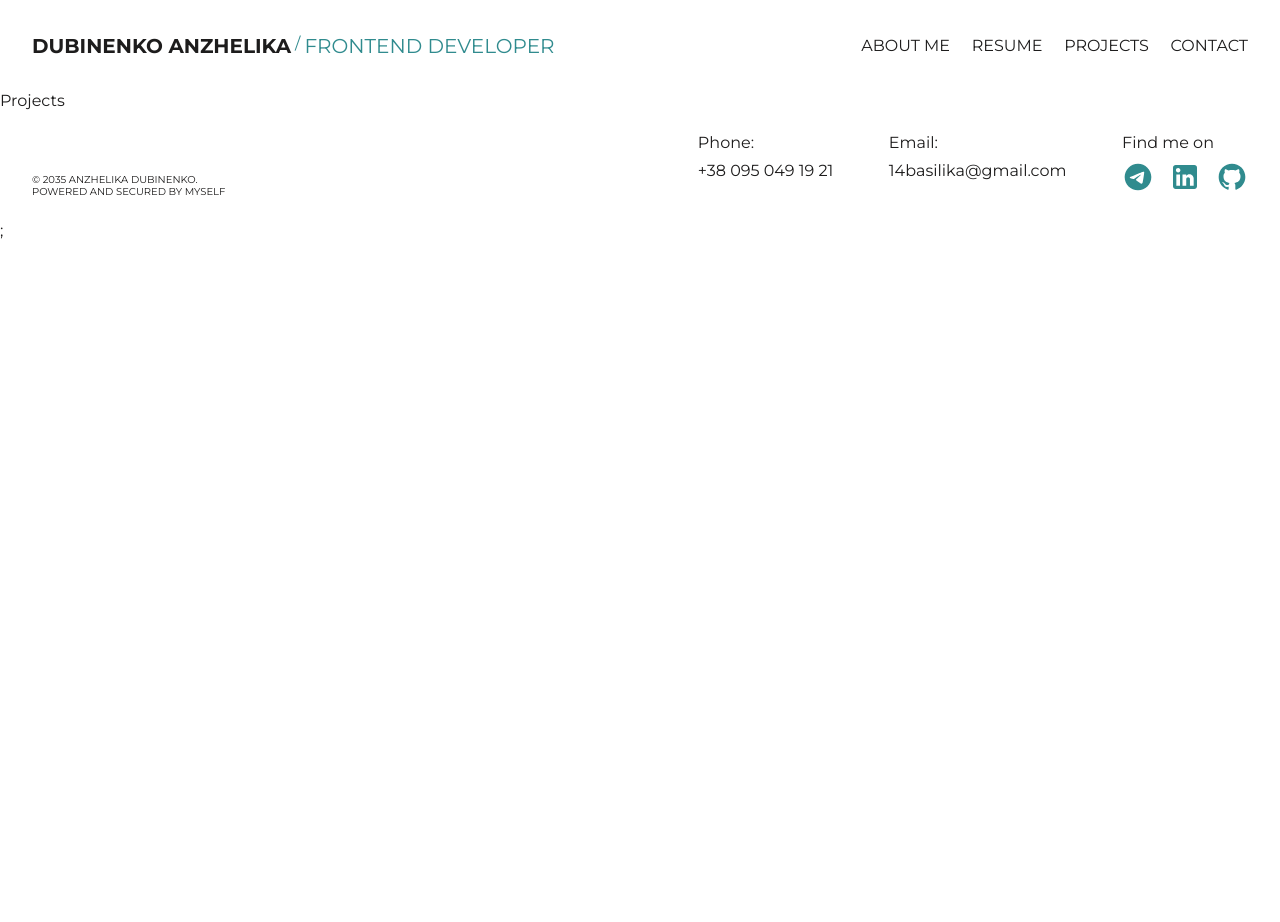
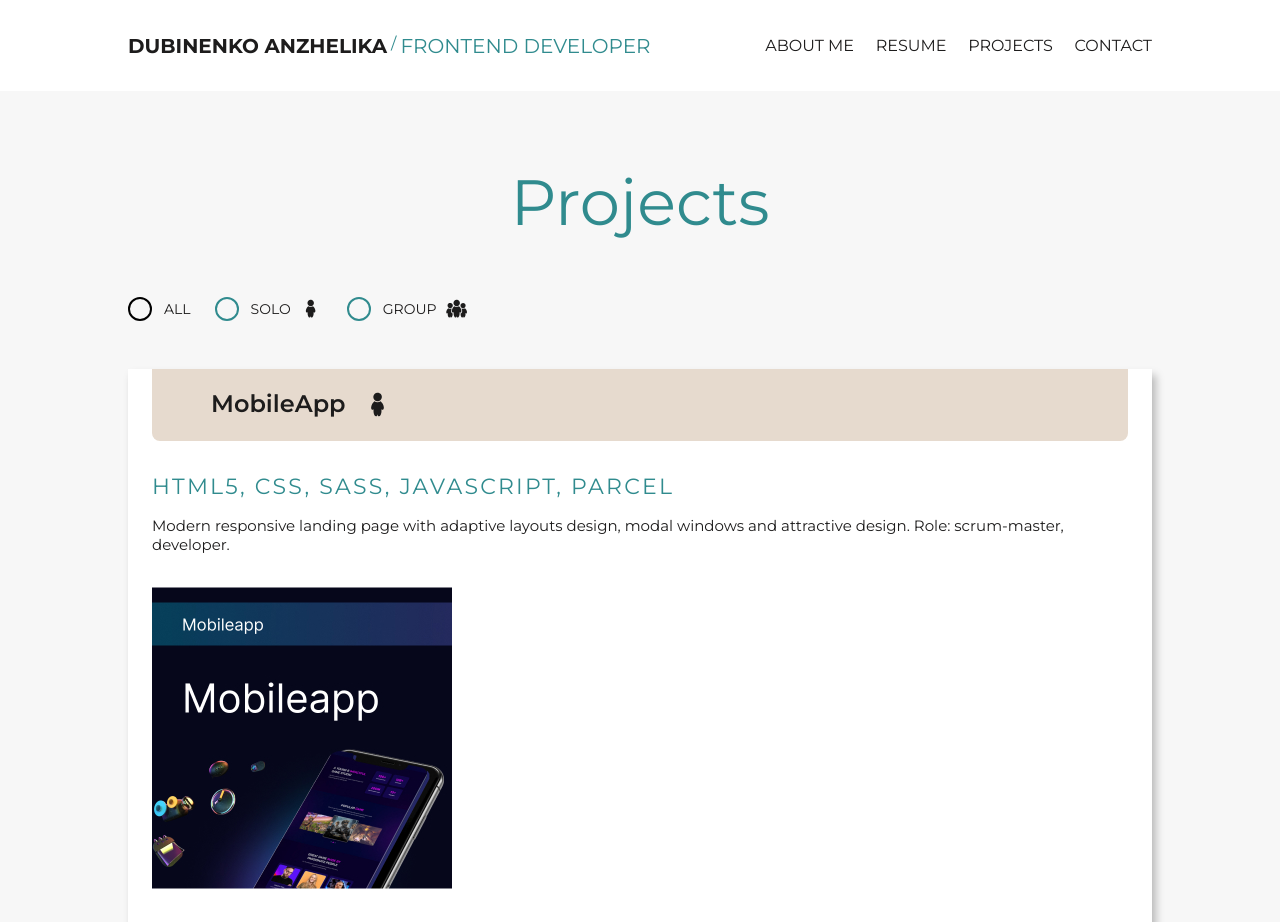
Before and after one commit to Basilika-draconum/curriculum-vitae, a React (Create React App) app: page /projects in a window 1280 px wide. Shown: the top 922 px of the page. Before the commit the page ends 800 px from the top, so only its background shows below. Built offline with nearby package versions, Linux system fonts and the light colour scheme.

Commit message:
add styles for contact in tb and dt, start with projects

```diff
--- a/src/App.js
+++ b/src/App.js
@@ -20,7 +20,6 @@ function App() {
         </Route>
         <Route path="*" element={<AboutPage />} />
       </Routes>
-      ;
     </Suspense>
   );
 }
--- a/src/components/Contact/Contact.jsx
+++ b/src/components/Contact/Contact.jsx
@@ -11,9 +11,12 @@ const Contact = () => {
       <div className={`container ${s.contact}`}>
         <h1 className="title_page">Contact</h1>
         <div className={s.block}>
-          <p className={s.contact_info}>
-            Get in touch with me so we can collaborate on your next project!
-          </p>
+          <div className={s.contact_info_wrap}>
+            <p className={s.contact_info}>
+              Get in touch with me so we can collaborate on your next project!
+            </p>
+          </div>
+
           <ul className={s.contact_list}>
             <li className={s.contact_item}>
               <h2 className={s.contact_title}>Phone:</h2>
@@ -27,8 +30,8 @@ const Contact = () => {
                 14basilika@gmail.com
               </a>
             </li>
-            <li className={s.contact_item}>
-              <h2 className={s.contact_title}>Find me on</h2>
+            <li className={`${s.contact_item} ${s.contact_item_find}`}>
+              <h2 className={s.contact_find}>Find me on</h2>
               <ul className={s.list_link}>
                 <li className={s.item_link}>
                   <a
@@ -36,7 +39,7 @@ const Contact = () => {
                     href="https://t.me/Lika_Basilika"
                     target="_blank"
                     rel="noopener noreferrer">
-                    <Telegram className={s.telegram} />
+                    <Telegram className={s.icons} />
                   </a>
                 </li>
                 <li className={s.item_link}>
@@ -45,7 +48,7 @@ const Contact = () => {
                     href="https://www.linkedin.com/in/lika-basilika/"
                     target="_blank"
                     rel="noopener noreferrer">
-                    <Linkedin className={s.linkedin} />
+                    <Linkedin className={s.icons} />
                   </a>
                 </li>
                 <li className={s.item_link}>
@@ -54,7 +57,7 @@ const Contact = () => {
                     href="https://github.com/Basilika-draconum"
                     target="_blank"
                     rel="noopener noreferrer">
-                    <Github className={s.github} />
+                    <Github className={s.icons} />
                   </a>
                 </li>
               </ul>
--- a/src/components/Contact/contact.module.scss
+++ b/src/components/Contact/contact.module.scss
@@ -2,23 +2,44 @@
     padding-top: 56px;
     padding-bottom: 56px;
     background-color: var(--bgColor-primary);
-
     @media screen and (min-width: 768px) {
-    padding-top: 72px;
-    padding-bottom: 72px;
+        padding-top: 72px;
+        padding-bottom: 72px;
     }
 }
 .block{
     padding: 0 24px 24px 24px;
     background-color: white;
+    @media screen and (min-width:768px){
+        padding: 0 60px 60px 60px;
+    }
+    @media screen and (min-width:1200px){
+        padding: 0 96px 96px 96px;
+    }
+}
+.contact_info_wrap{
+    background-color: var(--bgColor-accent);
+    border-radius: 0px 0px 8px 8px;
+    padding: 26px 27px;
+    @media screen and (min-width:768px) {
+        padding: 26px 49px 25px 73px;
+    }
+    @media screen and (min-width:1200px) {
+        padding: 26px 145px;
+    }
 }
 .contact_info{
-    background-color: var(--bgColor-accent);
-    color:var(--color-white);
-    border-radius: 0px 0px 8px 8px;
-    padding: 26px 27px;
+    color: var(--color-white);
     font-size: 24px;
     font-weight: 600;
+    text-align: center;
+    @media screen and (min-width:768px) {
+        font-size: 32px;
+    }
+
+    @media screen and (min-width:1200px) {
+        // margin:0 auto;
+    }
 }
 .contact_list{
     list-style: none;
@@ -27,14 +48,35 @@
         flex-wrap: wrap;
         gap:65px;
     }
+    @media screen and (min-width:1200px){
+        margin-top: 72px;
+        gap:63.5px;
+    }
 }
 .contact_item{
     font-size: 24px;
     margin-top: 32px;
+    @media screen and (min-width:768px){
+        margin-top: 48px;
+    }
+    @media screen and (min-width:1200px) {
+        margin-top: 0;
+    }
+}
+.contact_item_find{
+    margin-top: 32px;
+    @media screen and (min-width:768px){
+        margin-top: 0;
+    }
+
 }
 .contact_title{
     font-size: 24px;
     margin-bottom: 12px;
+}
+.contact_find{
+    font-size: 24px;
+    margin-bottom: 8px;
 }
 .contact_tel{
     font-size: 24px;
@@ -47,17 +89,30 @@
     justify-content: center;
     align-items: center;
     margin-top: 48px;
+    @media screen and (min-width:768px) {
+        margin-top: 126px;
+    }
+    @media screen and (min-width:1200px) {
+        margin-top: 48px;
+    }
 }
 .download{
     background: var(--color-accent);
     color:var(--color-white);
-    padding: 8px 15px;
-    outline: none;
-    border: none;
+    padding: 8px 15.5px;
+    outline: transparent;
+    border: transparent;
     border-radius: 8px;
     font-size: 16px;
     font-weight: 700;
     text-transform: uppercase;
+    cursor: pointer;
+    @media screen and (min-width:768px){
+        padding: 8px 44.5px;
+    }
+    &:hover {
+        background: #78B4B6;
+    }
 }
 .list_link{
     list-style: none;
@@ -65,3 +120,20 @@
     align-items: center;
     gap:10px;
 }
+.icons{
+    display: block;
+    fill: var(--color-accent);
+    width: 48px;
+    height: 48px;
+    @media screen and (min-width: 1200px) {
+        width: 32px;
+        height: 32px;
+    }
+}
+
+
+
+// .telegram{
+//     display: block;
+//     fill: var(--color-accent);
+// }
--- a/src/components/Projects/Projects.jsx
+++ b/src/components/Projects/Projects.jsx
@@ -1,7 +1,77 @@
 import React from "react";
 
+import { ReactComponent as Solo } from "../../images/icons/people solo.svg";
+import { ReactComponent as Group } from "../../images/icons/people team.svg";
+import app from "../../images/mobileapp 380.jpeg";
+import s from "./projects.module.scss";
 const Projects = () => {
-  return <div>Projects</div>;
+  return (
+    <section className={s.section_projects}>
+      <div className={`container ${s.projects}`}>
+        <h1 className="title_page">Projects</h1>
+        <form>
+          <fieldset className={s.radio}>
+            <div className={s.radio_item}>
+              <input
+                type="radio"
+                name="all"
+                id="all"
+                value="all"
+                checked
+                className={s.radio_input}
+              />
+              <label htmlFor="all" className={s.radio_label}>
+                all
+              </label>
+            </div>
+            <div className={s.radio_item}>
+              <input
+                type="radio"
+                name="solo"
+                id="solo"
+                value="solo"
+                className={s.radio_input}
+              />
+              <label htmlFor="solo" className={s.radio_label}>
+                solo
+              </label>
+              <Solo className={s.icon_proj} />
+            </div>
+            <div className={s.radio_item}>
+              <input
+                type="radio"
+                name="group"
+                id="group"
+                value="group"
+                className={s.radio_input}
+              />
+              <label htmlFor="group" className={s.radio_label}>
+                group
+              </label>
+              <Group className={s.icon_proj} />
+            </div>
+          </fieldset>
+        </form>
+
+        <div className={s.block}>
+          <div className={s.block_title}>
+            <h2 className={s.title}>MobileApp</h2>
+            <Solo className={s.block_icon} />
+          </div>
+          <h3 className={s.library}>HTML5, CSS, SASS, JavaScript, Parcel</h3>
+          <p className={s.description}>
+            Modern responsive landing page with adaptive layouts design, modal
+            windows and attractive design. Role: scrum-master, developer.
+          </p>
+          <img src={app} alt="mobileapp" className={s.picture} />
+          <div className={s.wrapBtn}>
+            <button className={`${s.btn} ${s.btn_view}`}>view</button>
+            <button className={`${s.btn} ${s.btn_github}`}>github</button>
+          </div>
+        </div>
+      </div>
+    </section>
+  );
 };
 
 export default Projects;
--- a/src/components/Projects/projects.module.scss
+++ b/src/components/Projects/projects.module.scss
@@ -0,0 +1,124 @@
+.section_projects {
+    padding-top: 56px;
+    padding-bottom: 56px;
+    background-color: var(--bgColor-primary);
+
+    @media screen and (min-width: 768px) {
+        padding-top: 72px;
+        padding-bottom: 72px;
+    }
+}
+.radio{
+    display: flex;
+    gap: 25px;
+    border:transparent;
+    @media screen and (min-width:768px){
+       gap: 24px;
+    }
+    &_item{
+        display: flex;
+        flex-direction: row;
+        cursor: pointer;
+    }
+    &_input{
+        appearance: none;
+        border-radius: 50%;
+        width: 24px;
+        height: 24px;
+        border: 2px solid #308B8E;;
+        cursor: pointer;
+        margin-right: 12px;
+        &:checked{
+            border: 2px solid black;
+        }
+    }
+    &_label{
+        color: var(--text-color);
+        cursor: pointer;
+        font-size: 14px;
+        text-transform: uppercase;
+        display: flex;
+        align-items: center;
+    }
+}
+.icon_proj{
+    display: inline-block;
+    width:  24px;
+    height: 24px;
+    fill:var(--color-accent);
+    margin-left: 8px;
+}
+.block{
+    background-color:var(--color-white);
+    margin-top: 48px;
+    padding: 0 24px 24px;
+    box-shadow: 4px 6px 8px 0px rgba(0, 0, 0, 0.25);
+
+    &_title{
+        display: flex;
+        flex-direction: row;
+        background-color: var(--bgColor-subtitle);
+        border-radius: 0px 0px 8px 8px;
+        padding: 20px 59px;
+    }
+    &_icon{
+        display: block;
+        width: 32px;
+        height: 32px;
+        fill: var(--textColor);
+        margin-left: 16px;
+    }
+}
+.title{
+    font-size: 24px;
+    font-weight: 600;
+
+}
+.library{
+    color:var(--color-accent);
+    margin-top: 32px;
+    font-size: 22px;
+    letter-spacing: 2.2px;
+    text-transform: uppercase;
+}
+.description{
+    margin-top: 16px;
+    font-size: 15px;
+}
+.picture{
+    margin-top: 32.5px;
+}
+.wrapBtn{
+    margin-top: 31.5px;
+    display: flex;
+    justify-content: center;
+    align-items: center;
+    gap:16px;
+}
+.btn{
+    padding: 8px 47.5px;
+    color: var(--color-white);
+    background-color: var(--color-accent);
+    border: 1px solid var(--color-accent);
+    border-radius: 8px;
+    font-size: 16px;
+    font-weight: 700;
+    text-transform: uppercase;
+    cursor: pointer;
+    &_view {
+        &:hover {
+        background-color: #78B4B6;
+        border: 1px solid #78B4B6;
+        }
+    }
+    &_github{
+        color: var(--color-accent);
+        background-color: transparent;
+        padding: 8px 38px;
+        &:hover {
+            background-color: var(--color-white);
+            border: 1px solid #78B4B6;
+            color: #78B4B6;
+        }
+    }
+}
--- a/src/index.css
+++ b/src/index.css
@@ -12,7 +12,7 @@
   --color-white:#ffffff;
   --textColor: #1D1C1C;
   --bgColor-primary:  #F7F7F7;
-  --bgColor-accent: #E6DACE;
+  --bgColor-subtitle: #E6DACE;
   --color-accent:  #308B8E;
   --color-accent-hover:#78B4B6;
   --bgColor-accent: #FF8D8D;
@@ -37,25 +37,25 @@ body {
 
   @media screen and (min-width: 1200px) {
     max-width: 1440px;
-    padding: 0 32px;
+    padding: 0 128px;
   }
 }
 a{
   text-decoration: none;
 }
-.icon {
+/* .icon {
   display: inline-block;
   width: 1em;
   height: 1em;
   stroke-width: 0;
   stroke: currentColor;
   fill: currentColor;
-}
+} */
 .title_page {
   font-size: 40px;
   line-height: 49px;
   color: var(--color-accent);
-  margin: 0 auto;
+  text-align: center;
   margin-bottom: 56px;
 
   @media screen and (min-width:768px) {
```
Also changed, not shown: src/images/mobileapp 380.jpeg (added).
